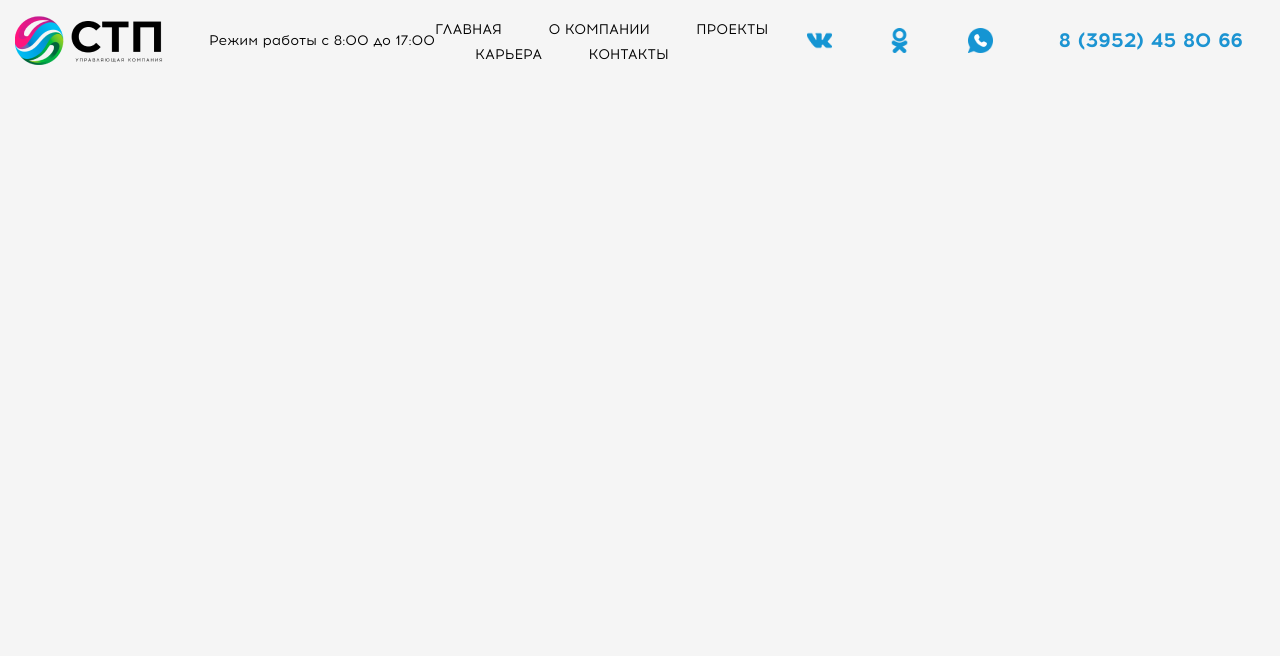
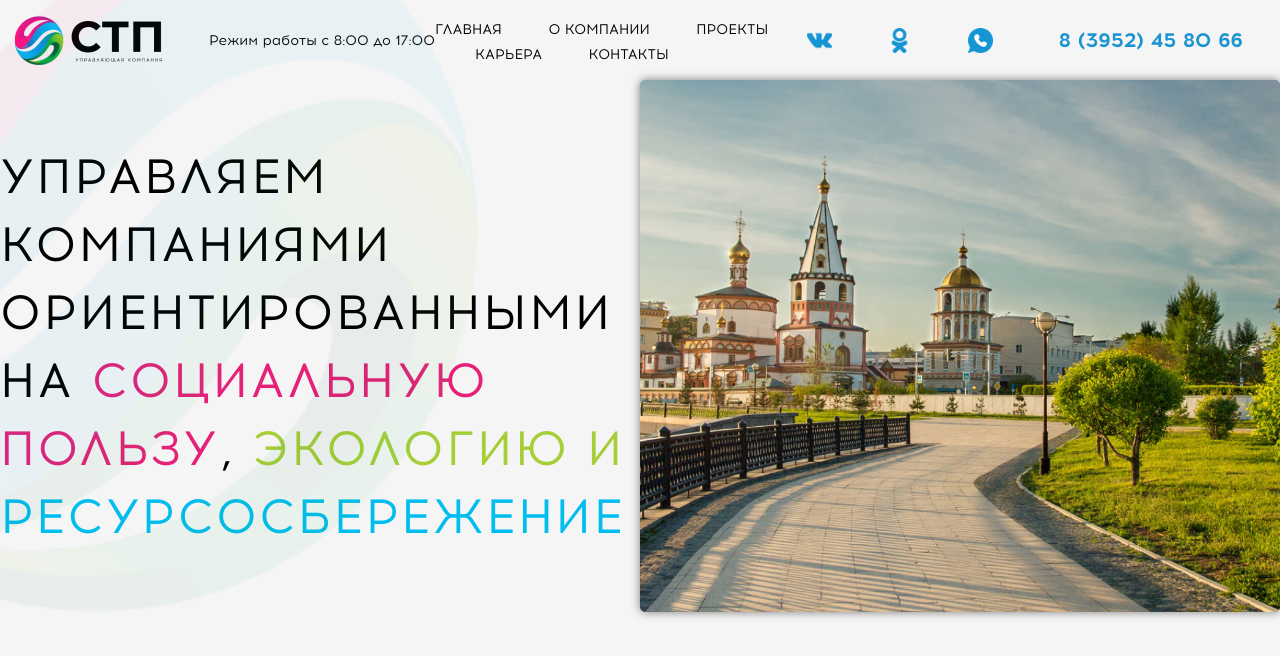
Before and after one commit to LapkiWEB/STP, a plain HTML site: page app/index.html in a window 1280 px wide. Drawn offline with Linux system fonts and the light colour scheme.

Commit message:
add section screen

```diff
--- a/app/index.html
+++ b/app/index.html
@@ -109,7 +109,22 @@
     <main class="main">
 
       <div class="screen">
-
+        <div class="container-full">
+          <div class="screen__wrapper">
+            <div class="screen__left">
+              <h1 class="screen__title">
+                Управляем компаниями
+                ориентированными на
+                <span class="screen__pink">социальную пользу</span>,
+                <span class="screen__green">экологию и</span>
+                <span class="screen__blue">ресурсосбережение</span>
+              </h1>
+            </div>
+            <div class="screen__right">
+              <img src="images/content/screen__img.jpg" alt="">
+            </div>
+          </div>
+        </div>
       </div>
     </main>
 
--- a/app/scss/_vars.scss
+++ b/app/scss/_vars.scss
@@ -22,6 +22,6 @@
 
 
 $blue: #1C94D2;
-// $text: #F2F1ED;
+$green: #A6CE38;
 $background: #f5f5f5;
-// $line: #BCB3A9;
+$pink: #E52179;
--- a/app/scss/style.scss
+++ b/app/scss/style.scss
@@ -43,6 +43,7 @@
   line-height: 17px;
   border-bottom: 2px solid transparent;
   transition: all .3s;
+  text-transform: uppercase;
   &:hover {
     color: $blue;
     border-bottom: 2px solid $blue;
@@ -120,7 +121,68 @@
 
 
 
+// start section screen
 
+.screen{
+  height: 870px;
+}
+.screen__wrapper{
+  display: flex;
+  justify-content: space-between;
+}
+.screen__left{
+  max-width: 870px;
+  width: 100%;
+  display: flex;
+  justify-content: center;
+  align-items: center;
+  position: relative;
+   &::before {
+     position: absolute;
+     content: '';
+     width: 479px;
+     height: 763px;
+     background-image: url(../images/content/screen__bg.png);
+     // top: 0;
+     bottom: 0;
+     left: 0;
+     background-repeat: no-repeat;
+     background-size: cover;
+     background-position: center;
+   }
+}
+.screen__right{
+  max-width: 1050px;
+  width: 100%;
+  filter: drop-shadow(0px 0px 5px rgba(0, 0, 0, 0.5));
+  img{
+    border-radius: 5px;
+  }
+}
+.screen__title{
+  @extend %Acrom-Regular;
+  font-size: 48px;
+  line-height: 68px;
+  text-transform: uppercase;
+  letter-spacing: 0.05em;
+  max-width: 750px;
+  width: 100%;
+
+
+}
+
+.screen__pink {
+  color: $pink;
+}
+
+.screen__green {
+  color: $green;
+}
+
+.screen__blue {
+  color: #00BDEF;
+}
+// end section screen
 
 
 
```
Also changed, not shown: app/css/style.min.css, app/images/content/screen__bg.png (added), app/images/content/screen__img.jpg (added). Lines whose indentation alone changed are shown as unchanged.
